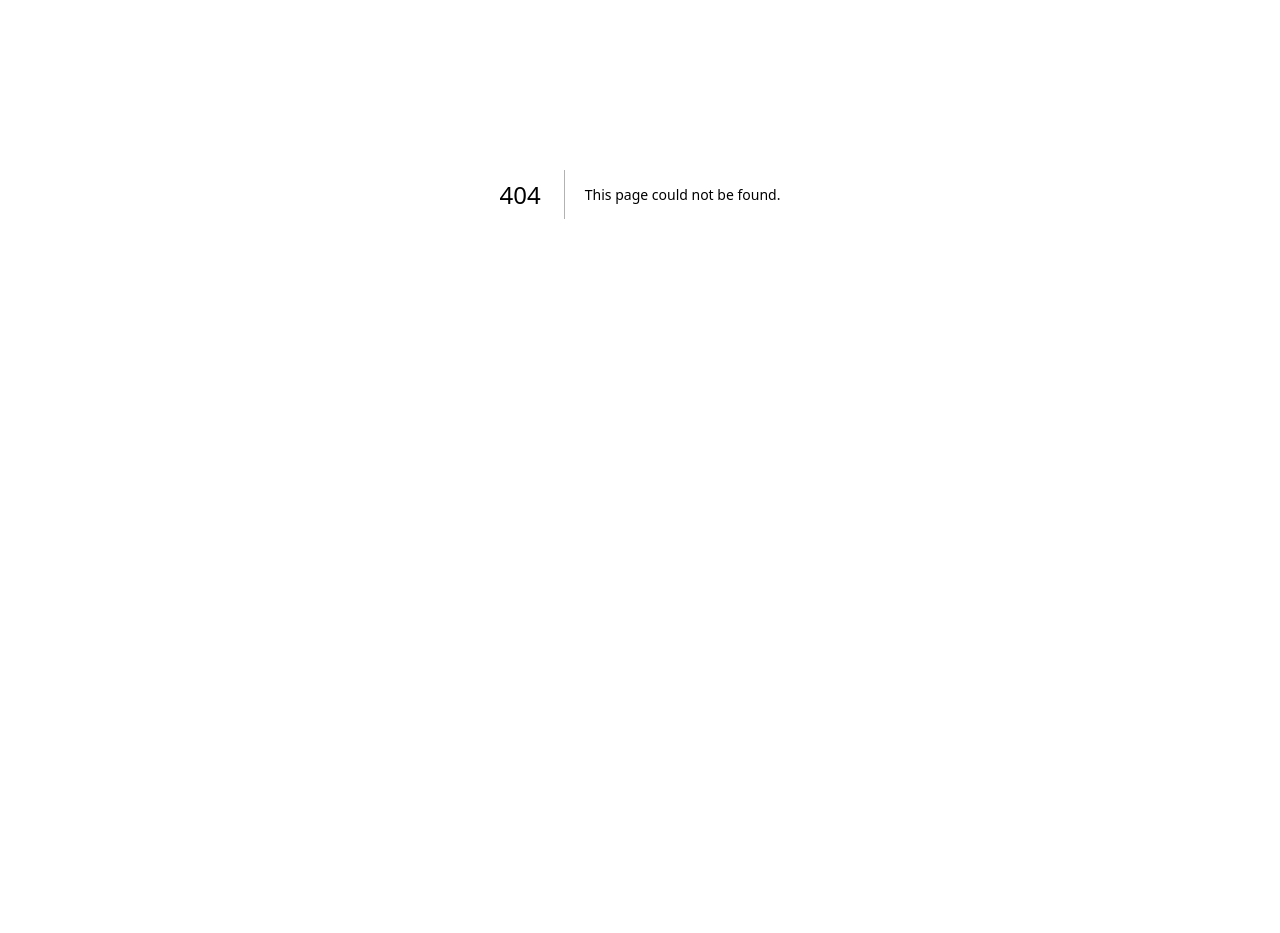
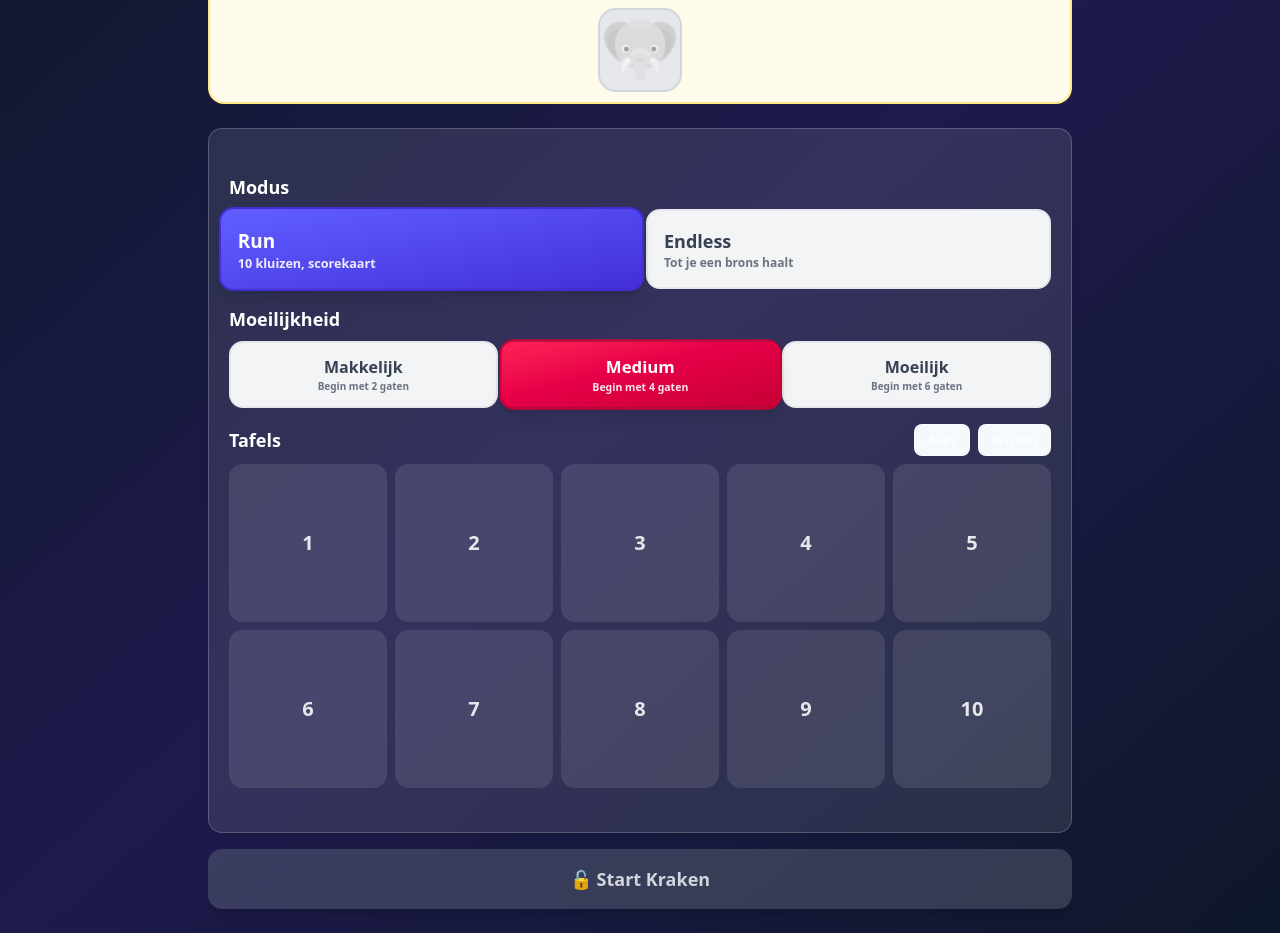
Before and after one commit to shandralor/multiplication-trainer, a Next.js app: page /safe in a window 1280 px wide. Before the commit this address had no page. Shown: the part 206-1139 px from the top of the page. Before the commit the page ends 800 px from the top, so only its background shows below. Built offline with nearby package versions, Linux system fonts and the light colour scheme.

Commit message:
feat(safe): add /safe route start screen

```diff
--- /dev/null
+++ b/app/safe/page.tsx
@@ -0,0 +1,120 @@
+'use client'
+
+import { useEffect, useState } from 'react'
+import Link from 'next/link'
+import { Card, CardContent } from '@/components/ui/card'
+import { Button } from '@/components/ui/button'
+import { ModePicker, type SafeMode } from '@/components/safe/mode-picker'
+import { DifficultyPicker } from '@/components/safe/difficulty-picker'
+import { CollectionStrip } from '@/components/safe/collection-strip'
+import type { Difficulty } from '@/lib/safe/safe-logic'
+import {
+  getCurrentProfile,
+  initializeProfiles,
+  type UserProfile,
+} from '@/lib/profile-manager'
+
+type Screen = 'start' | 'play' | 'scorecard'
+
+export default function SafePage() {
+  const [profile, setProfile] = useState<UserProfile | null>(null)
+  const [screen, setScreen] = useState<Screen>('start')
+  const [mode, setMode] = useState<SafeMode>('safe-run')
+  const [difficulty, setDifficulty] = useState<Difficulty>('medium')
+  const [selectedTables, setSelectedTables] = useState<number[]>([])
+
+  useEffect(() => {
+    initializeProfiles()
+    setProfile(getCurrentProfile())
+  }, [])
+
+  const toggleTable = (t: number) => {
+    setSelectedTables((prev) =>
+      prev.includes(t) ? prev.filter((x) => x !== t) : [...prev, t],
+    )
+  }
+
+  const selectAll = () => setSelectedTables([1, 2, 3, 4, 5, 6, 7, 8, 9, 10])
+  const clearAll = () => setSelectedTables([])
+
+  const canStart = selectedTables.length > 0
+
+  if (screen !== 'start') {
+    // Placeholder; filled in later tasks.
+    return null
+  }
+
+  return (
+    <div className="min-h-screen bg-gradient-to-br from-slate-900 via-indigo-950 to-slate-900 text-white">
+      <div className="max-w-4xl mx-auto px-4 py-6">
+        <div className="flex items-center justify-between mb-6">
+          <h1 className="text-3xl font-extrabold tracking-tight">🔐 Kraak de Kluis</h1>
+          <Link href="/">
+            <Button variant="ghost" className="text-white hover:bg-white/10">
+              ← Terug
+            </Button>
+          </Link>
+        </div>
+
+        {profile && (
+          <div className="mb-6">
+            <CollectionStrip animals={profile.animals} />
+          </div>
+        )}
+
+        <Card className="mb-4 bg-white/10 border-white/20 text-white">
+          <CardContent className="p-5 space-y-4">
+            <div>
+              <h2 className="text-lg font-bold mb-2">Modus</h2>
+              <ModePicker value={mode} onChange={setMode} />
+            </div>
+            <div>
+              <h2 className="text-lg font-bold mb-2">Moeilijkheid</h2>
+              <DifficultyPicker value={difficulty} onChange={setDifficulty} />
+            </div>
+            <div>
+              <div className="flex items-center justify-between mb-2">
+                <h2 className="text-lg font-bold">Tafels</h2>
+                <div className="flex gap-2">
+                  <Button size="sm" variant="outline" onClick={selectAll} className="text-white border-white/40">
+                    Alles
+                  </Button>
+                  <Button size="sm" variant="outline" onClick={clearAll} className="text-white border-white/40">
+                    Wissen
+                  </Button>
+                </div>
+              </div>
+              <div className="grid grid-cols-5 gap-2">
+                {Array.from({ length: 10 }, (_, i) => i + 1).map((t) => (
+                  <button
+                    key={t}
+                    onClick={() => toggleTable(t)}
+                    className={`aspect-square rounded-xl font-bold text-xl transition-all ${
+                      selectedTables.includes(t)
+                        ? 'bg-gradient-to-br from-emerald-500 to-emerald-600 text-white scale-105 shadow-lg'
+                        : 'bg-white/10 text-gray-200 hover:bg-white/20'
+                    }`}
+                  >
+                    {t}
+                  </button>
+                ))}
+              </div>
+            </div>
+          </CardContent>
+        </Card>
+
+        <button
+          onClick={() => canStart && setScreen('play')}
+          disabled={!canStart}
+          className={`w-full py-4 rounded-xl font-bold text-lg shadow-lg transition-all ${
+            canStart
+              ? 'bg-gradient-to-br from-amber-500 to-rose-600 text-white hover:shadow-xl hover:-translate-y-0.5'
+              : 'bg-gray-500/40 text-gray-300 cursor-not-allowed'
+          }`}
+        >
+          🔓 Start Kraken
+        </button>
+      </div>
+    </div>
+  )
+}
```
